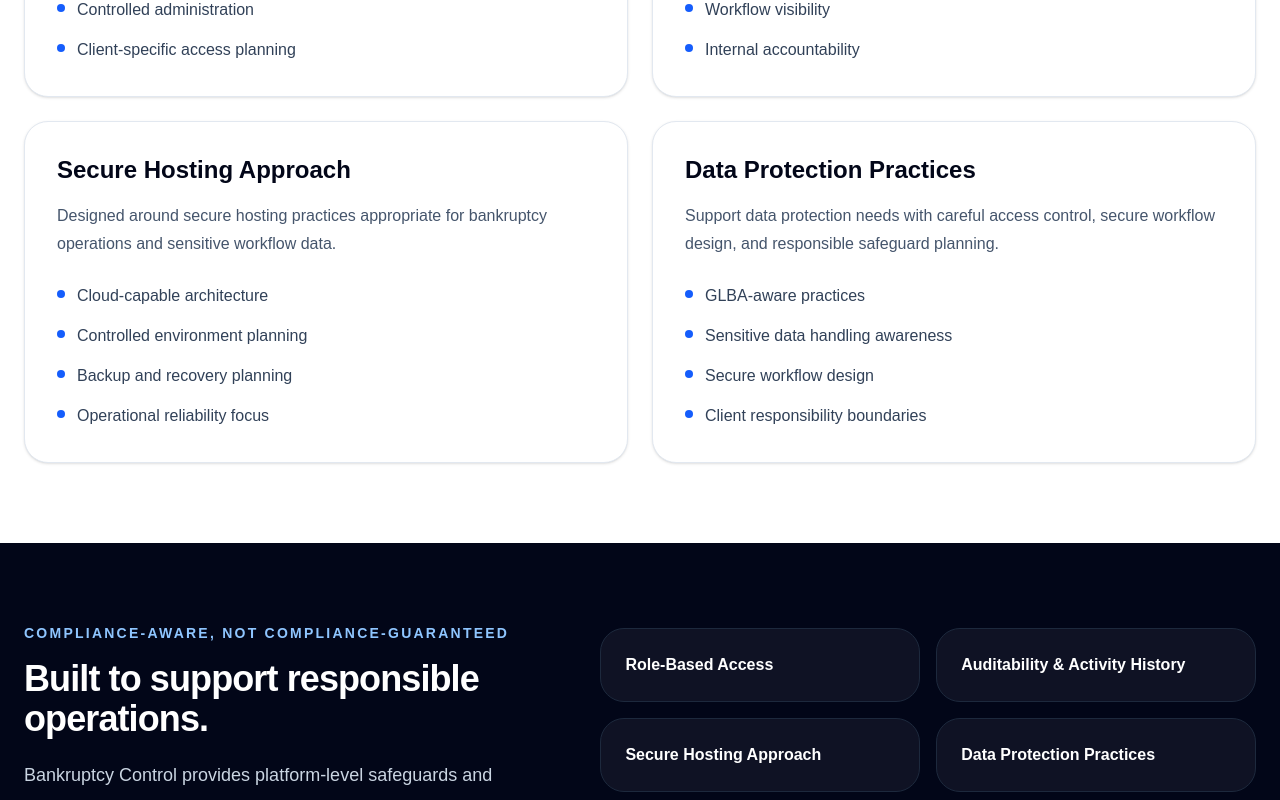
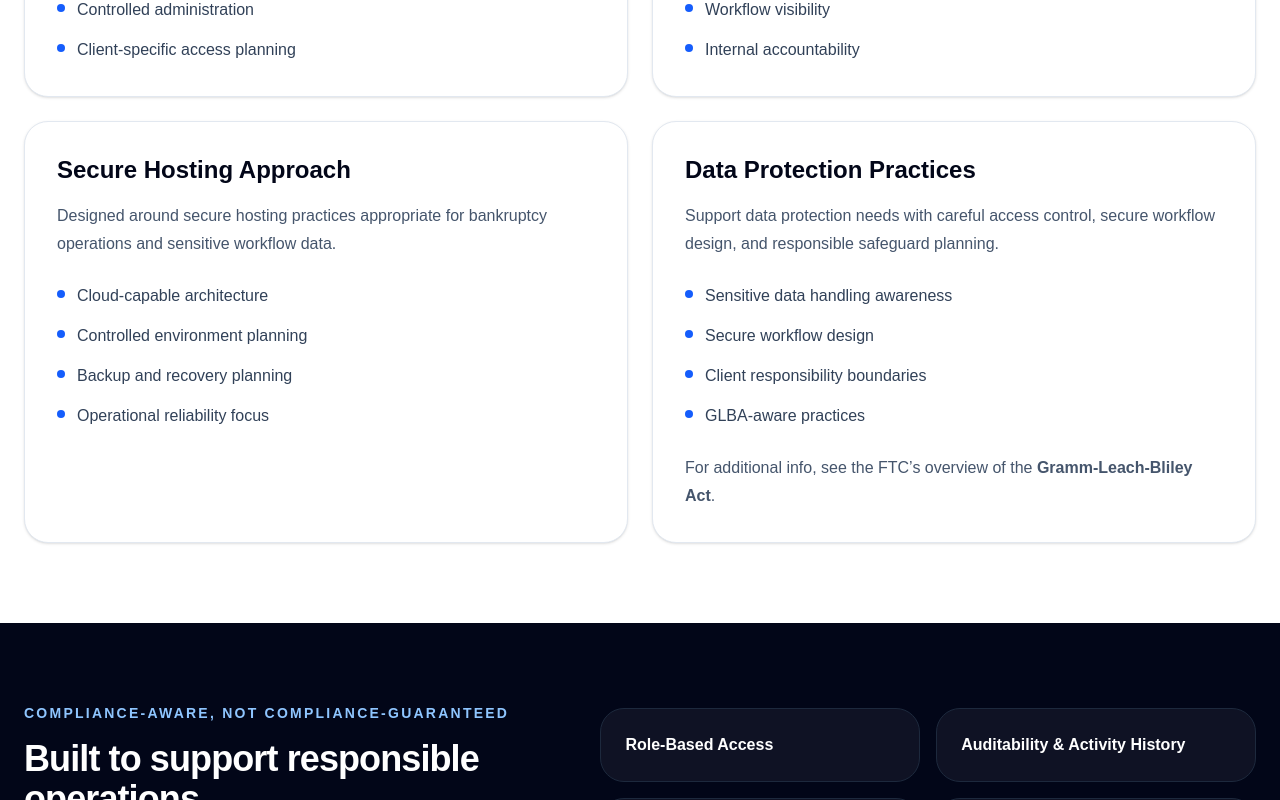
Before and after one commit to drumholliday/bc-website-redesign, a Next.js app: page /security in a window 1280 px wide. Shown: the part 1300-2100 px from the top of the page. Built offline with nearby package versions, Linux system fonts and the light colour scheme.

Commit message:
updated the GLBA act link

```diff
--- a/app/security/page.tsx
+++ b/app/security/page.tsx
@@ -46,10 +46,10 @@ const securityControls = [
     description:
       "Support data protection needs with careful access control, secure workflow design, and responsible safeguard planning.",
     items: [
-      "GLBA-aware practices",
       "Sensitive data handling awareness",
       "Secure workflow design",
       "Client responsibility boundaries",
+      "GLBA-aware practices",
     ],
   },
 ];
@@ -184,6 +184,20 @@ export default function SecurityPage() {
                     </li>
                   ))}
                 </ul>
+                {control.title === "Data Protection Practices" && (
+                <p className="mt-6 text-base leading-7 text-slate-600">
+                  For additional info, see the FTC’s overview of the{" "}
+                  <a
+                    href="https://www.ftc.gov/business-guidance/privacy-security/gramm-leach-bliley-act"
+                    target="_blank"
+                    rel="noopener noreferrer"
+                    className="font-semibold text-blue-700 underline underline-offset-4 hover:text-blue-800"
+                  >
+                    Gramm-Leach-Bliley Act
+                  </a>
+                  .
+                </p>
+              )}
               </div>
             ))}
           </div>
```
